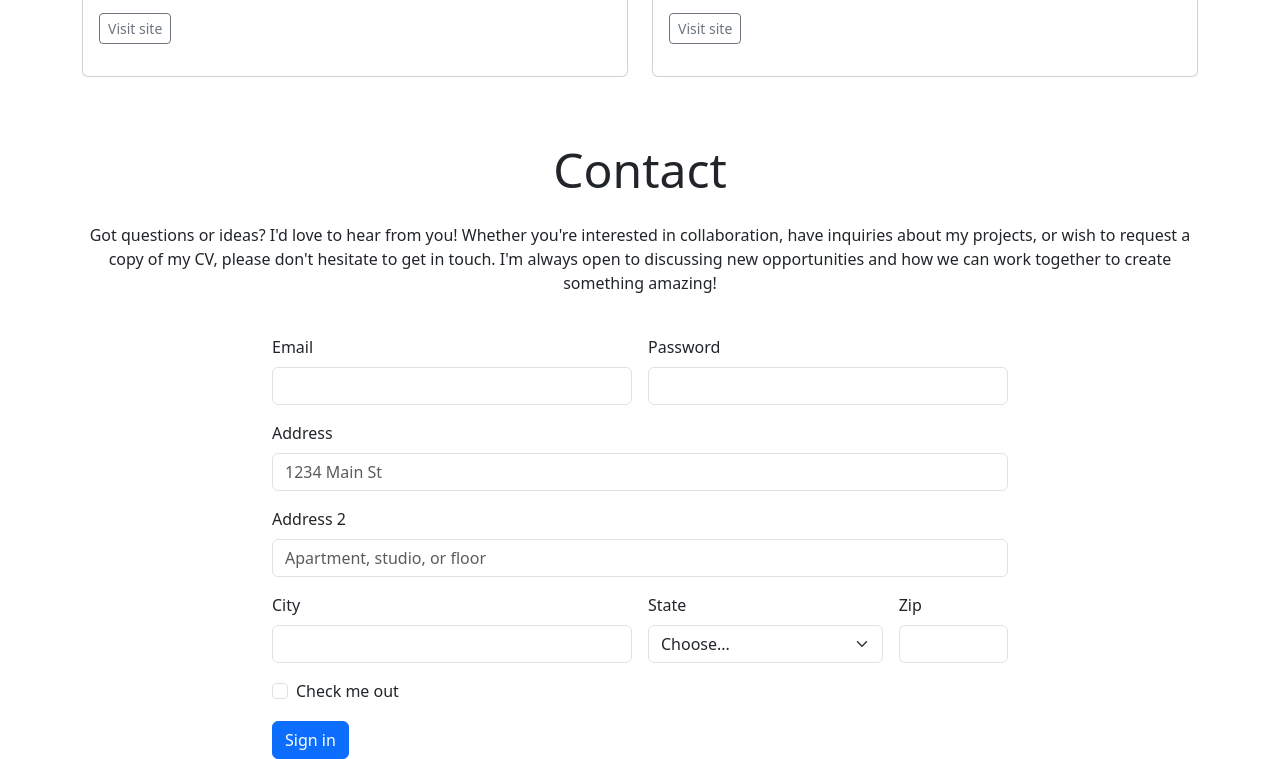
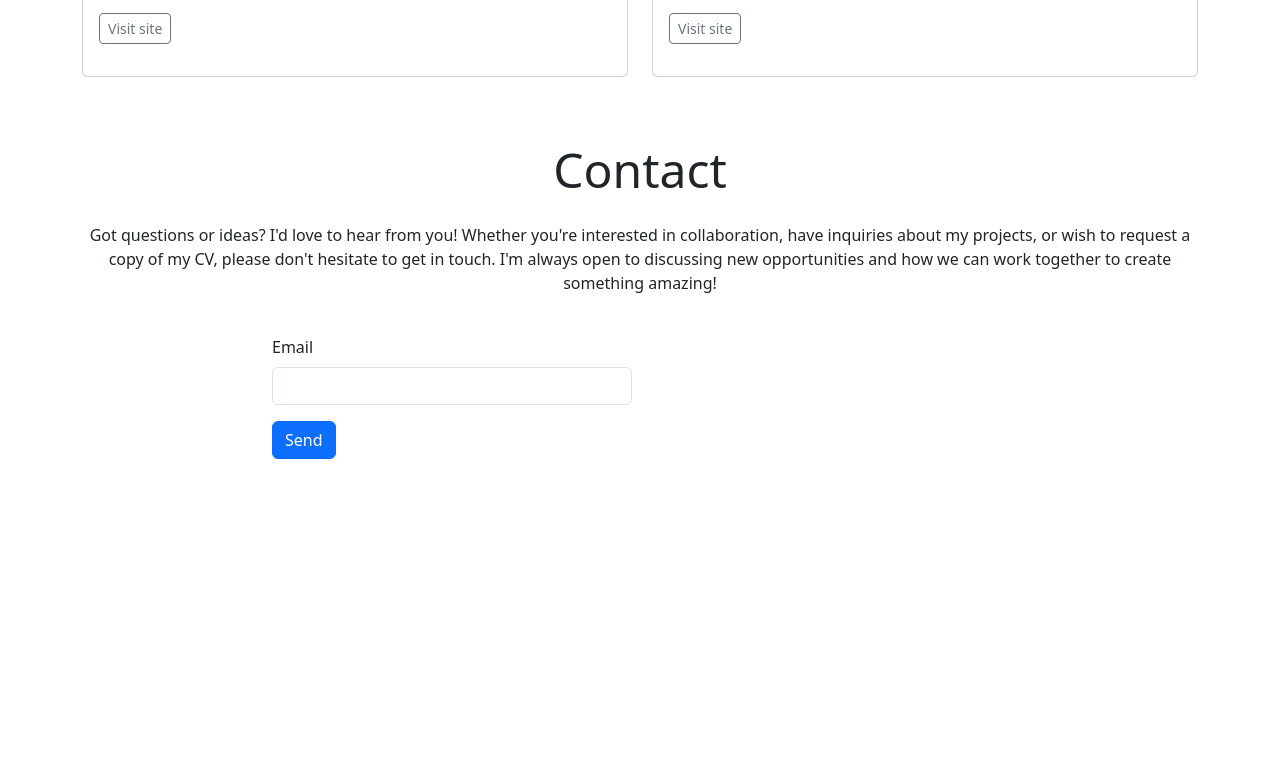
Before and after one commit to fspruce/portfolio-bootstrap-demo, a plain HTML site: page index.html in a window 1280 px wide. Shown: the part 1776-2535 px from the top of the page. After the commit the page ends 2235 px from the top, so only its background shows below. Drawn offline with nearby package versions, Linux system fonts and the light colour scheme.

Commit message:
Remove unwanted input elements from contact form

```diff
--- a/index.html
+++ b/index.html
@@ -232,57 +232,8 @@
               <label for="inputEmail4" class="form-label">Email</label>
               <input type="email" class="form-control" id="inputEmail4" />
             </div>
-            <div class="col-md-6">
-              <label for="inputPassword4" class="form-label">Password</label>
-              <input type="password" class="form-control" id="inputPassword4" />
-            </div>
             <div class="col-12">
-              <label for="inputAddress" class="form-label">Address</label>
-              <input
-                type="text"
-                class="form-control"
-                id="inputAddress"
-                placeholder="1234 Main St"
-              />
-            </div>
-            <div class="col-12">
-              <label for="inputAddress2" class="form-label">Address 2</label>
-              <input
-                type="text"
-                class="form-control"
-                id="inputAddress2"
-                placeholder="Apartment, studio, or floor"
-              />
-            </div>
-            <div class="col-md-6">
-              <label for="inputCity" class="form-label">City</label>
-              <input type="text" class="form-control" id="inputCity" />
-            </div>
-            <div class="col-md-4">
-              <label for="inputState" class="form-label">State</label>
-              <select id="inputState" class="form-select">
-                <option selected>Choose...</option>
-                <option>...</option>
-              </select>
-            </div>
-            <div class="col-md-2">
-              <label for="inputZip" class="form-label">Zip</label>
-              <input type="text" class="form-control" id="inputZip" />
-            </div>
-            <div class="col-12">
-              <div class="form-check">
-                <input
-                  class="form-check-input"
-                  type="checkbox"
-                  id="gridCheck"
-                />
-                <label class="form-check-label" for="gridCheck">
-                  Check me out
-                </label>
-              </div>
-            </div>
-            <div class="col-12">
-              <button type="submit" class="btn btn-primary">Sign in</button>
+              <button type="submit" class="btn btn-primary">Send</button>
             </div>
           </form>
         </div>
```
